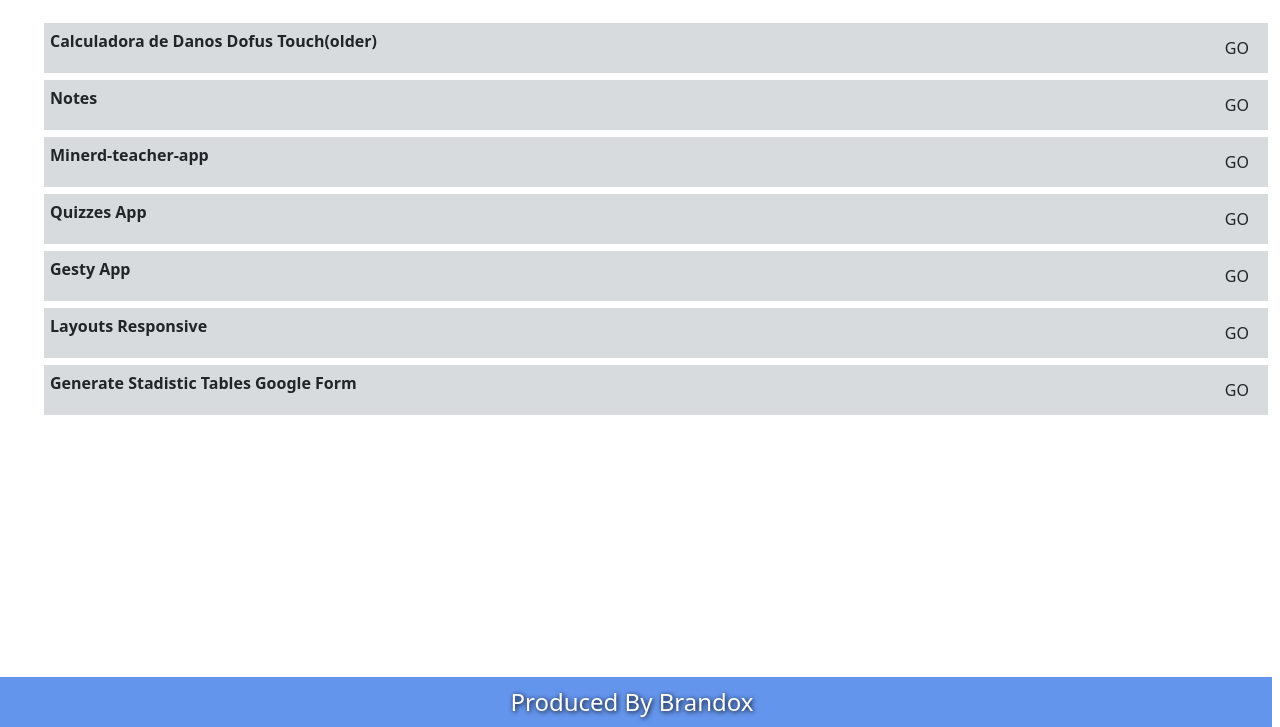
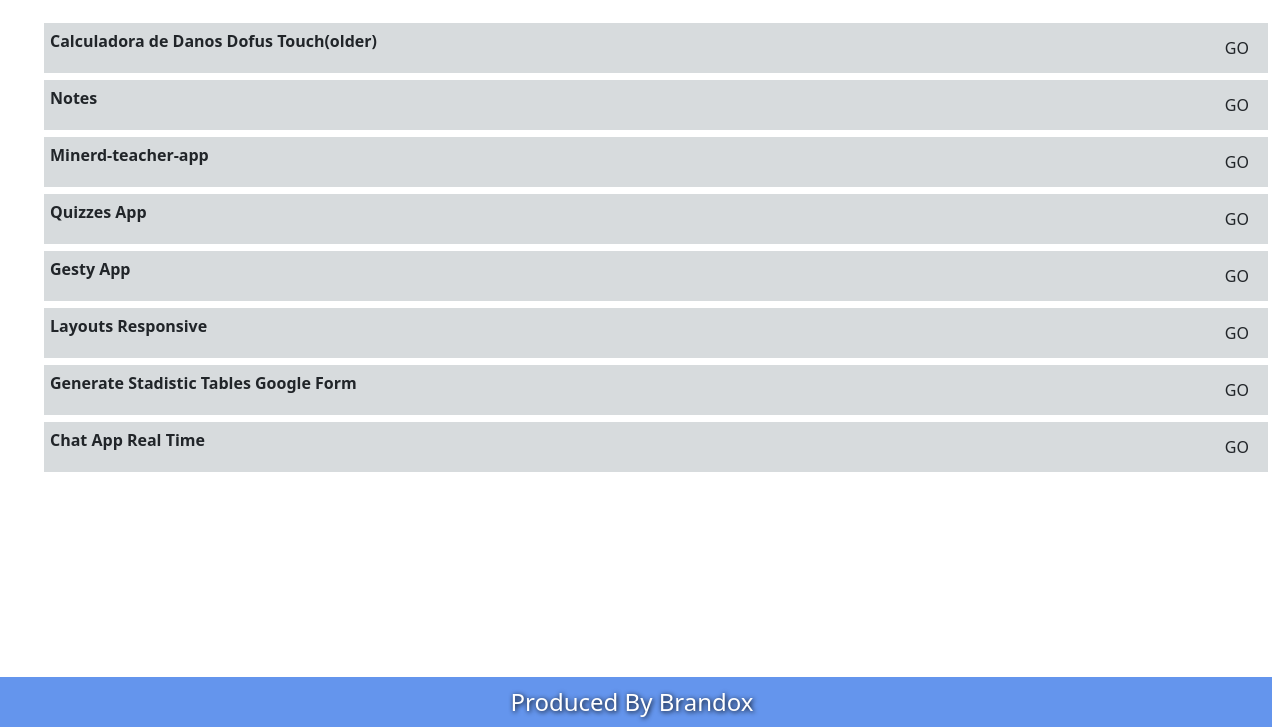
Before and after one commit to brandonprogamer02/deploy-apps-menu, a plain HTML site: page index.html in a window 1280 px wide. Shown: the part 73-800 px from the top of the page. Drawn offline with nearby package versions, Linux system fonts and the light colour scheme.

Commit message:
chat-app has been added

```diff
--- a/index.html
+++ b/index.html
@@ -44,6 +44,10 @@
                             <span>Generate Stadistic Tables Google Form</span>
                             <button class='btn' id="generate-stadistic-table-google-form">GO</button>
                         </li>
+                        <li>
+                            <span>Chat App Real Time</span>
+                            <button class='btn' id="chat-app">GO</button>
+                        </li>
                     </ul>
                 </div>
             </div>
--- a/script.js
+++ b/script.js
@@ -5,3 +5,4 @@
 document.querySelector('#gesty-app').addEventListener('click', () => open('https://gesty-app.netlify.app/'));
 document.querySelector('#layouts-responsive').addEventListener('click', () => open('https://layouts-responsive.netlify.app/'));
 document.querySelector('#generate-stadistic-table-google-form').addEventListener('click', () => open('https://generate-stadistic-tables.herokuapp.com/'));
+document.querySelector('#chat-app').addEventListener('click', () => open('https://brandox-chat-app-frontend.herokuapp.com/'));
```
